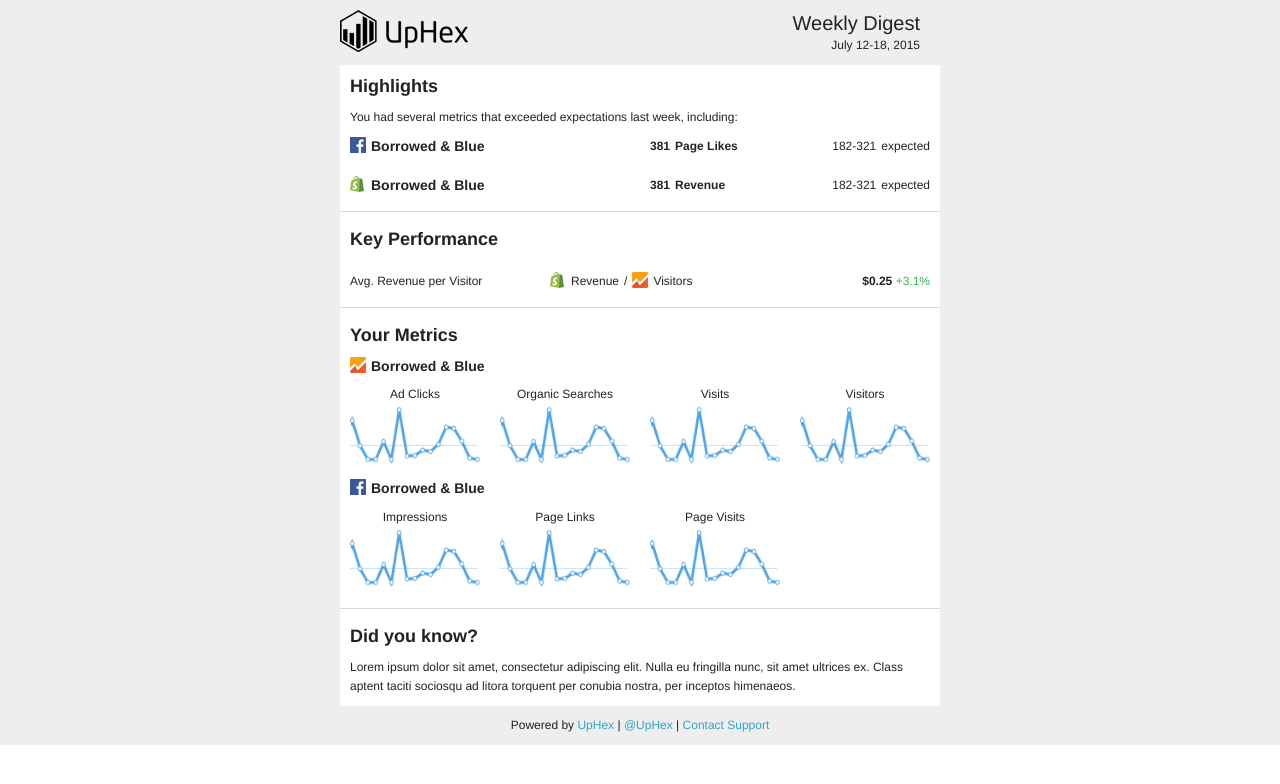
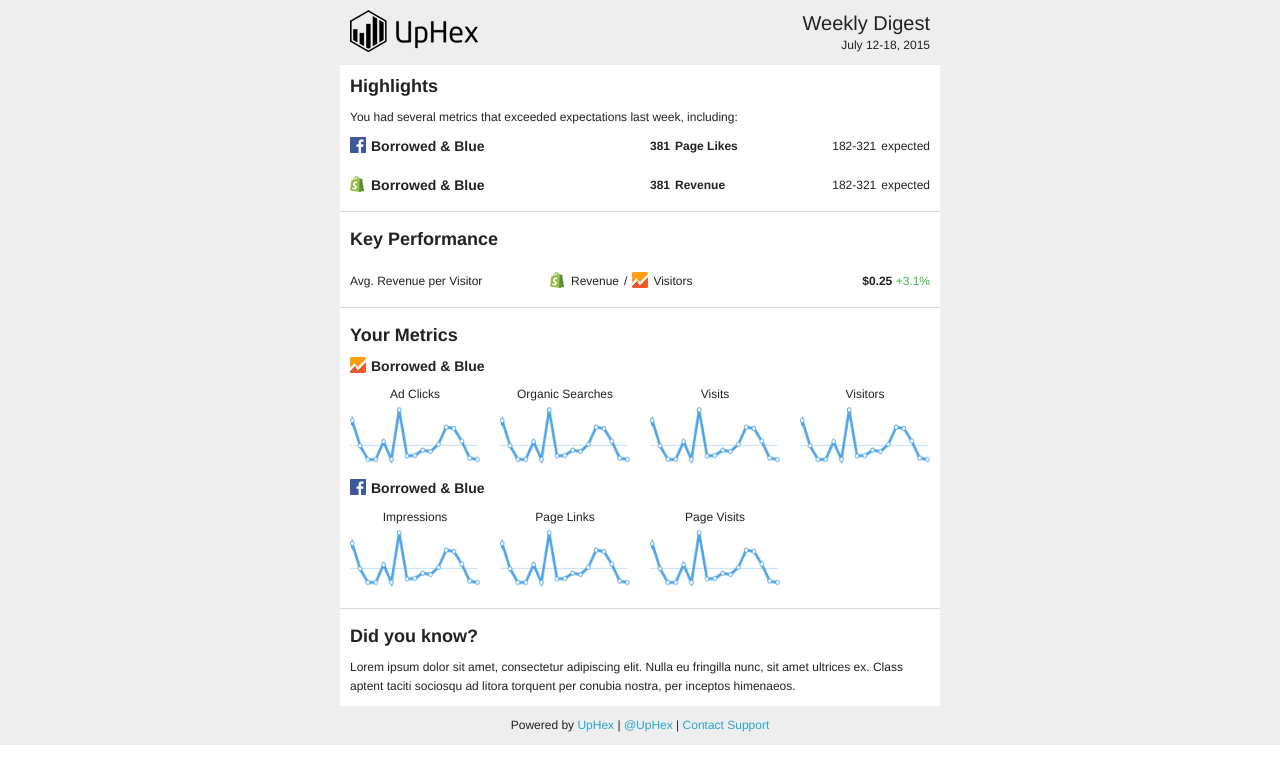
Before and after one commit to uphex/uphex-email-templates, a website: page src/index.jade in a window 1280 px wide. Drawn offline with nearby package versions, Linux system fonts and the light colour scheme; files that its build step writes are made by us from their sources.

Commit message:
Fix header wrapper alignment

```diff
--- a/src/jade/_header.jade
+++ b/src/jade/_header.jade
@@ -4,7 +4,7 @@ table.row
       center
         table.container
           tr
-            td.wrapper
+            td.wrapper.last
               table.twelve.columns
                 tr
                   td.six.sub-columns
```
